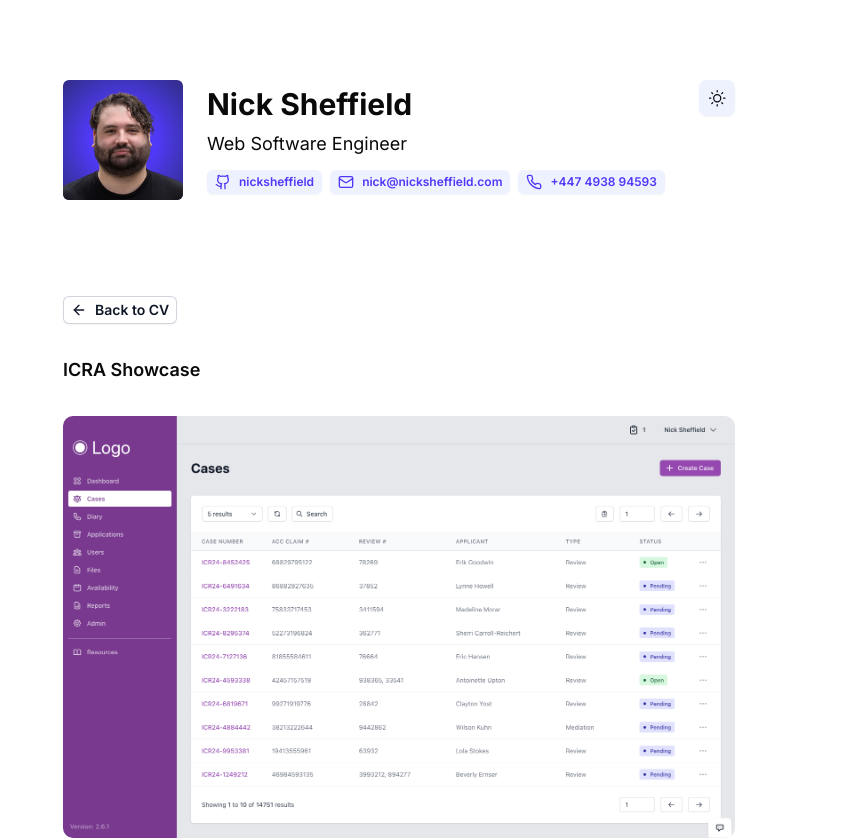
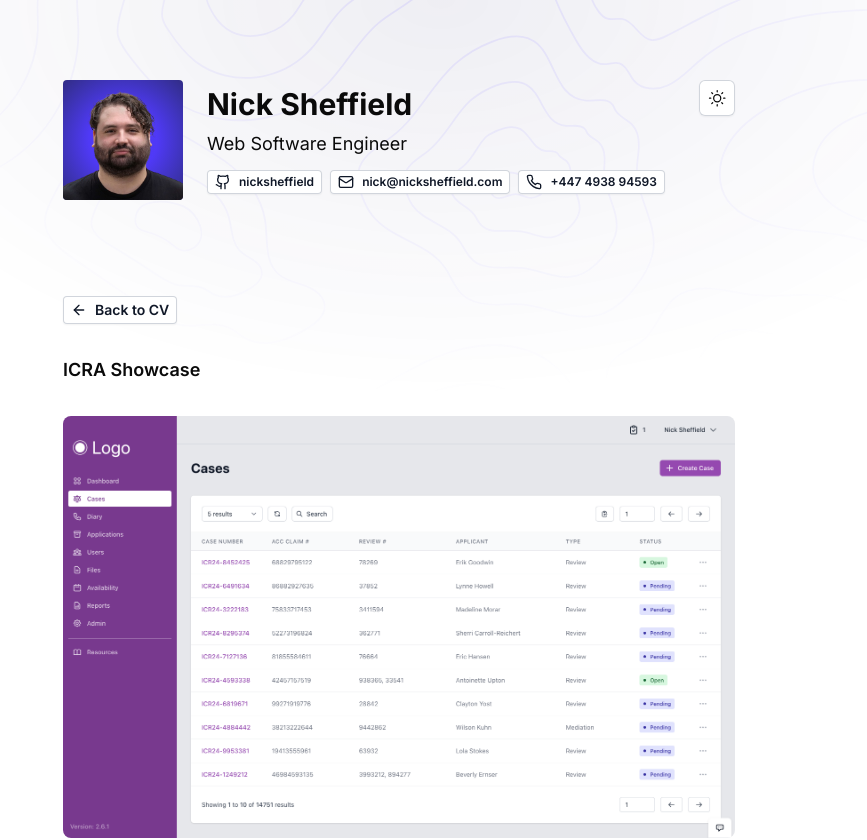
Before and after one commit to nicksheffield/nicksheffield.github.io, a Next.js app: page /showcase/icra in a window 1280 px wide. Shown: the top 840 px of the page, without its empty margins (241-1108 px from the left). Built offline with nearby package versions, Linux system fonts and the light colour scheme.

Commit message:
feat: tweaked styles of buttons and light mode glow

```diff
--- a/src/app/globals.css
+++ b/src/app/globals.css
@@ -49,10 +49,10 @@
 	--color-popover: var(--popover);
 	--color-card-foreground: var(--card-foreground);
 	--color-card: var(--card);
-	--radius-sm: calc(var(--radius) - 4px);
+	/* --radius-sm: calc(var(--radius) - 4px);
 	--radius-md: calc(var(--radius) - 2px);
 	--radius-lg: var(--radius);
-	--radius-xl: calc(var(--radius) + 4px);
+	--radius-xl: calc(var(--radius) + 4px); */
 }
 
 :root {
--- a/src/components/Footer.tsx
+++ b/src/components/Footer.tsx
@@ -18,7 +18,7 @@ export const Footer = () => {
 				</div>
 				{pathname === '/' && (
 					<Button
-						variant="soft"
+						variant="secondary"
 						onClick={() => {
 							print()
 						}}
--- a/src/components/Glow.tsx
+++ b/src/components/Glow.tsx
@@ -4,9 +4,8 @@ export const Glow = () => {
 	return (
 		<div className="absolute inset-0 -z-10 mx-0 max-w-none overflow-hidden print:hidden">
 			<div className="absolute left-1/2 top-0 -ml-152 h-100 w-325 dark:mask-[linear-gradient(white,transparent)]">
-				<div className="absolute inset-0 bg-linear-to-r mask-[radial-gradient(farthest-side_at_top,white,transparent)] from-primary-950/30 to-primary-900/30 dark:opacity-100 opacity-0">
-					<Topo className="absolute inset-x-0 inset-y-[-100%] w-full mix-blend-overlay" />
-					{/* <Ants className="absolute inset-x-0 inset-y-[-100%] w-full mix-blend-overlay" /> */}
+				<div className="absolute inset-0 bg-linear-to-r mask-[radial-gradient(farthest-side_at_top,white,transparent)] from-primary-950/30 to-primary-900/30 opacity-25 dark:opacity-100">
+					<Topo className="absolute inset-x-0 -inset-y-full w-full mix-blend-overlay" />
 				</div>
 			</div>
 		</div>
--- a/src/components/Header.tsx
+++ b/src/components/Header.tsx
@@ -19,8 +19,6 @@ export const Header = () => {
 				</div>
 
 				<div className="absolute top-0 right-0 z-10">
-					{/* <AntsSwitch /> */}
-					{/* <ThemeSwitch /> */}
 					<ThemeToggle />
 				</div>
 			</div>
@@ -33,7 +31,7 @@ export const Header = () => {
 					<Link
 						href="https://github.com/nicksheffield"
 						className={buttonVariants({
-							variant: 'soft',
+							variant: 'secondary',
 							size: 'xs',
 						})}
 						target="_blank"
@@ -46,7 +44,7 @@ export const Header = () => {
 					<Link
 						href="mailto:nick@nicksheffield.com"
 						className={buttonVariants({
-							variant: 'soft',
+							variant: 'secondary',
 							size: 'xs',
 						})}
 					>
@@ -57,7 +55,7 @@ export const Header = () => {
 					<Link
 						href="tel:+447493894593"
 						className={buttonVariants({
-							variant: 'soft',
+							variant: 'secondary',
 							size: 'xs',
 						})}
 					>
--- a/src/components/ThemeToggle.tsx
+++ b/src/components/ThemeToggle.tsx
@@ -48,7 +48,7 @@ export function ThemeToggle() {
 	return (
 		<Button
 			type="button"
-			variant="soft"
+			variant="secondary"
 			size="icon"
 			aria-label={
 				mounted ? `Switch to ${otherTheme} theme` : 'Toggle theme'
--- a/src/components/Topo.tsx
+++ b/src/components/Topo.tsx
@@ -508,7 +508,7 @@ const AnimatedPath = ({
 }: HTMLAttributes<SVGPathElement> & { d: string }) => {
 	return (
 		<path
-			className="stroke-primary-900/50 fill-none"
+			className="stroke-primary-600/50 dark:stroke-primary-600/20 fill-none"
 			style={{
 				strokeMiterlimit: 10,
 				strokeLinecap: 'round',
--- a/src/components/ui/button.tsx
+++ b/src/components/ui/button.tsx
@@ -42,13 +42,13 @@ const buttonVariants = cva(
 					'bg-foreground text-background hover:bg-foreground/90 focus-visible:outline-2 focus-visible:outline-offset-2 focus-visible:outline-foreground dark:bg-foreground dark:shadow-none dark:hover:bg-foreground/90 dark:focus-visible:outline-foreground',
 				secondary:
 					'bg-white text-gray-900 inset-ring inset-ring-gray-300 hover:bg-gray-50 dark:bg-white/10 dark:text-white dark:shadow-none dark:inset-ring-white/5 dark:hover:bg-white/20',
-				soft: 'bg-primary-50 text-primary-600 hover:bg-primary-100 dark:bg-primary-600/20 dark:text-primary-400 dark:shadow-none dark:hover:bg-primary-500/30',
-				link: 'text-primary underline-offset-4 hover:underline shadow-none',
+				soft: 'bg-primary-600/20 text-primary-600 hover:bg-primary-100 dark:bg-primary-600/20 dark:text-primary-400 dark:shadow-none dark:hover:bg-primary-500/30',
+				link: 'text-primary underline-offset-4 hover:underline shadow-none px-0!',
 			},
 			size: {
+				xs: 'rounded-sm px-2 py-1 text-xs',
+				sm: 'rounded-sm px-2 py-1 text-sm',
 				default: 'rounded-md px-2.5 py-1.5 text-sm',
-				sm: 'rounded-sm px-2 py-1 text-sm',
-				xs: 'rounded-sm px-2 py-1 text-xs',
 				lg: 'rounded-md px-3 py-2 text-sm',
 				xl: 'rounded-md px-3.5 py-2.5 text-sm',
 				icon: 'h-9 w-9 rounded-md',
```
